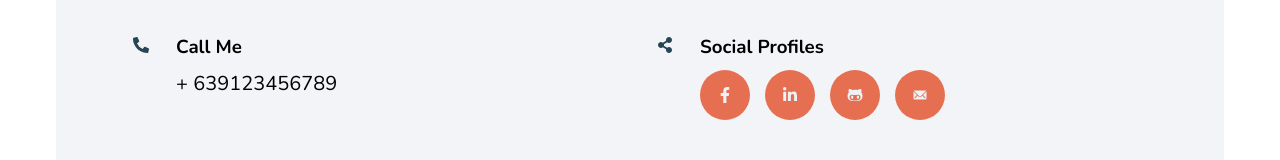
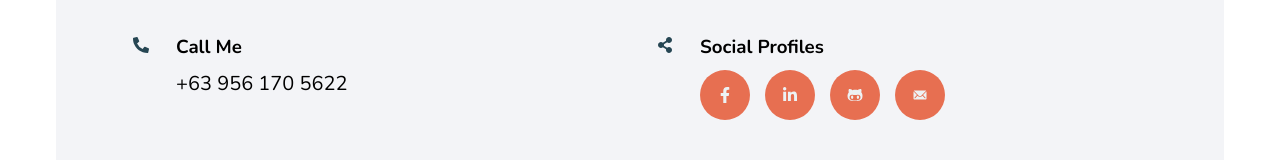
Before and after one commit to RamonSanGabriel/react-portfolio-creation, a React (Vite) app: page /contact in a window 1280 px wide. Shown: the part 211-371 px from the top of the page. Built offline with nearby package versions, Linux system fonts and the light colour scheme.

Commit message:
update about img

```diff
--- a/src/components/About/About.jsx
+++ b/src/components/About/About.jsx
@@ -1,5 +1,5 @@
 import css from './About.module.css';
-import aboutImage from '../../images/about-1.png';
+import aboutImage from '../../images/about-2.png';
 // prettier-ignore
 import { aboutMeDetails, aboutList1, aboutList2, aboutList3, aboutList4 } from '../../data/about';
 
--- a/src/components/ContactForm/ContactForm.module.css
+++ b/src/components/ContactForm/ContactForm.module.css
@@ -119,7 +119,7 @@
 
 .formInput:not(:placeholder-shown) + .formLabel,
 .formInput:focus + .formLabel,
-.formTextArea:not(:placeholder-shown) + .formLabel,
+.formTextArea:not(:placeholder-shown) + .formLabel2,
 .formTextArea:focus + .formLabel {
   transform: translateY(-100%);
 }
--- a/src/data/contact.jsx
+++ b/src/data/contact.jsx
@@ -13,9 +13,9 @@ export const contactInfo = [
           color: '#000000',
           fontSize: '20px',
         }}
-        href="tel:+639123456789"
+        href="tel:+639561705622"
       >
-        + 639123456789
+        +63 956 170 5622
       </a>
     ),
   },
```
Also changed, not shown: src/images/about-2.png (added).
